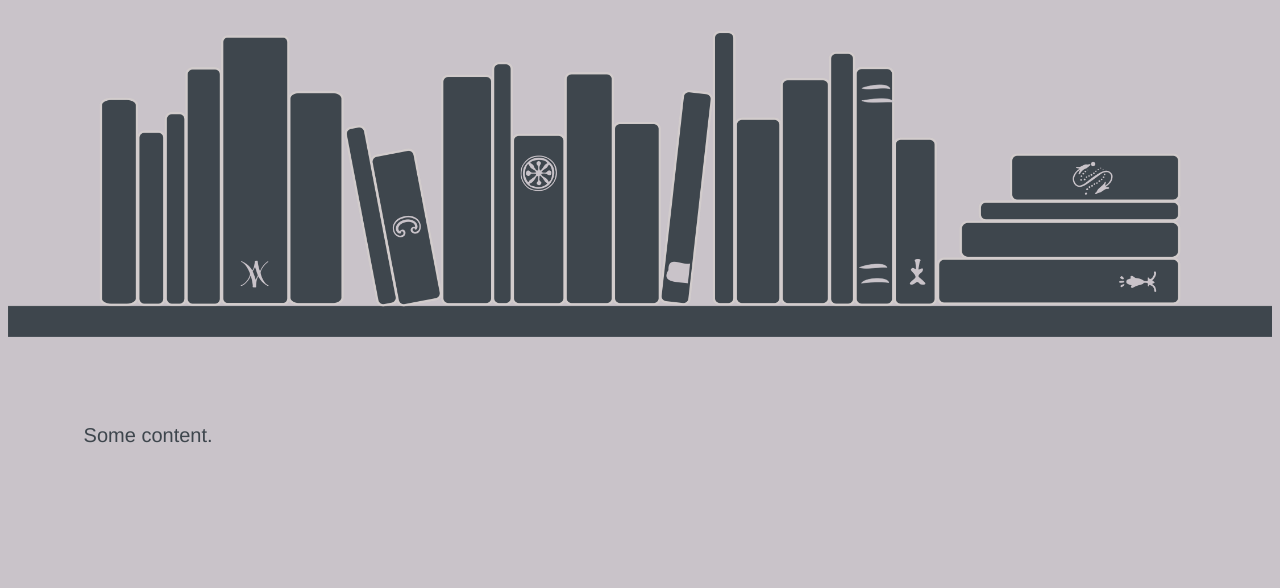
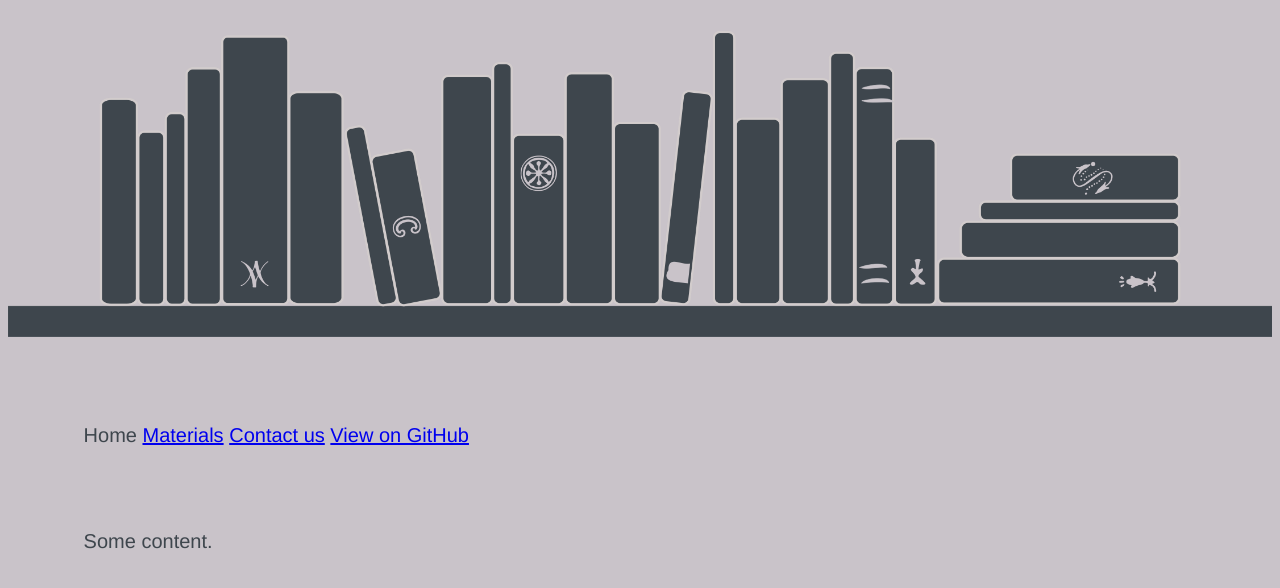
Before and after one commit to baileythegreen/Chronic-Learning, a Jekyll site: the page built from index.md, in a window 1280 px wide. Shown: the top 588 px of the page. Built offline with Jekyll 4.4.1, drawn with Linux system fonts in a browser that asks for light colours.

Commit message:
Update default.html

```diff
--- a/_layouts/default.html
+++ b/_layouts/default.html
@@ -10,6 +10,12 @@
 <header>
 <!--div/-->
     <img id="banner" src="../assets/images/book_banner.png" alt="A bunch of books on a bookshelf." width="100%">
+    <div class="topnav"
+         <a href="{{'/' | relative_url }}">Home</a>
+         <a href="{{'/' | relative_url }}/materials">Materials</a>
+         <a href="{{'/' | relative_url }}/contact">Contact us</a>
+         <a href="https://github.com/baileythegreen/Chronic-Learning">View on GitHub</a>
+     </div>
 </header>
 <div>
   {{ content }}
```
